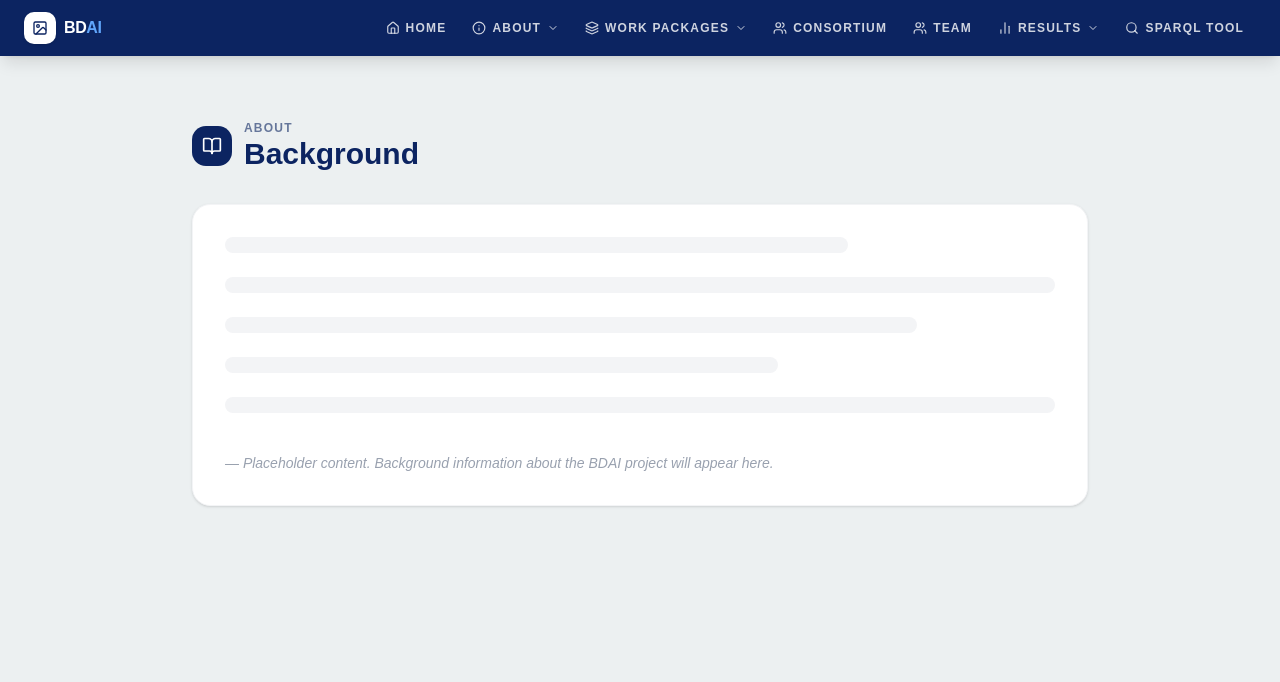
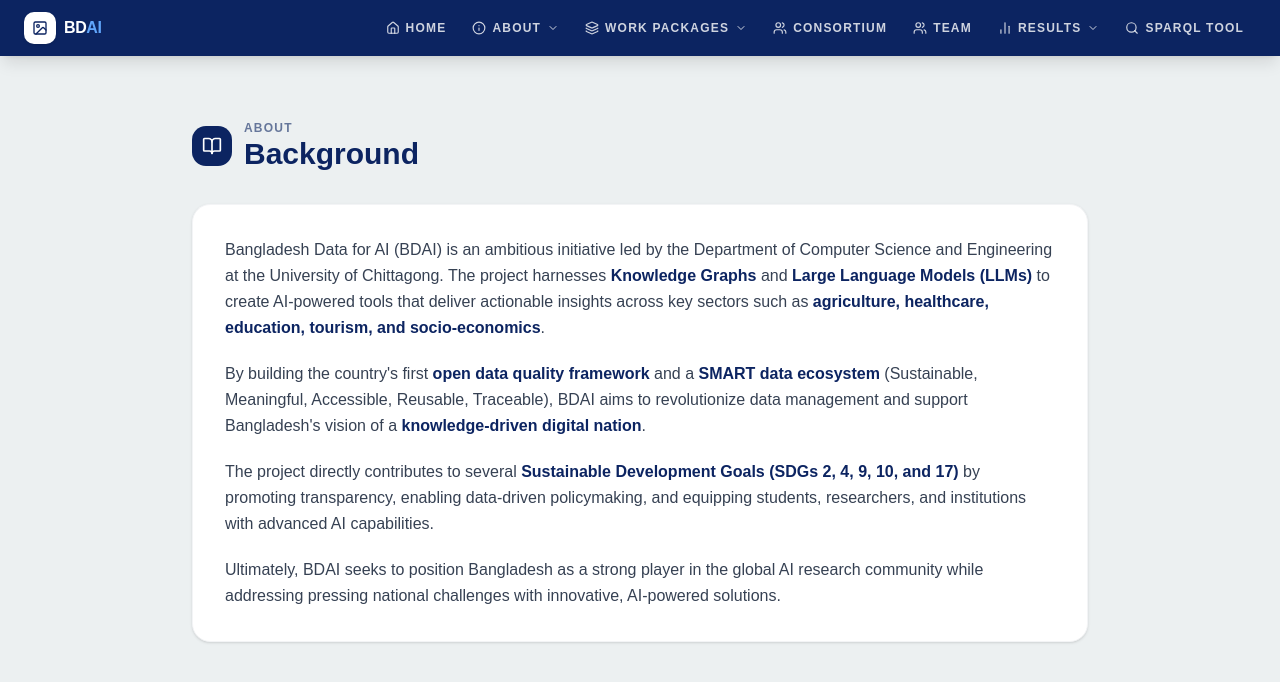
Before and after one commit to miskatul-anwar/bdai-web, a Next.js app: page /about/background in a window 1280 px wide. Shown: the top 682 px of the page. Built offline with nearby package versions, Linux system fonts and the light colour scheme; a web font is replaced by a local one.

Commit message:
Add background content to Background page
Agent-Logs-Url: https://github.com/miskatul-anwar/bdai-web/sessions/a412686d-7ec7-4342-b941-74f02d1e8ca7

Co-authored-by: miskatul-anwar <154541347+miskatul-anwar@users.noreply.github.com>

```diff
--- a/src/views/about/Background.tsx
+++ b/src/views/about/Background.tsx
@@ -15,14 +15,34 @@ export default function Background() {
           </div>
         </div>
 
-        <div className="bg-white rounded-2xl p-8 shadow-sm border border-gray-100 space-y-6">
-          <div className="h-4 bg-gray-100 rounded-full w-3/4" />
-          <div className="h-4 bg-gray-100 rounded-full w-full" />
-          <div className="h-4 bg-gray-100 rounded-full w-5/6" />
-          <div className="h-4 bg-gray-100 rounded-full w-2/3" />
-          <div className="h-4 bg-gray-100 rounded-full w-full" />
-          <p className="text-gray-400 italic text-sm pt-4">
-            — Placeholder content. Background information about the BDAI project will appear here.
+        <div className="bg-white rounded-2xl p-8 shadow-sm border border-gray-100 space-y-5 text-gray-700 leading-relaxed">
+          <p>
+            Bangladesh Data for AI (BDAI) is an ambitious initiative led by the Department of Computer Science and
+            Engineering at the University of Chittagong. The project harnesses{' '}
+            <strong className="text-[#0c2461]">Knowledge Graphs</strong> and{' '}
+            <strong className="text-[#0c2461]">Large Language Models (LLMs)</strong> to create AI-powered tools that
+            deliver actionable insights across key sectors such as{' '}
+            <strong className="text-[#0c2461]">agriculture, healthcare, education, tourism, and socio-economics</strong>.
+          </p>
+
+          <p>
+            By building the country&apos;s first{' '}
+            <strong className="text-[#0c2461]">open data quality framework</strong> and a{' '}
+            <strong className="text-[#0c2461]">SMART data ecosystem</strong> (Sustainable, Meaningful, Accessible,
+            Reusable, Traceable), BDAI aims to revolutionize data management and support Bangladesh&apos;s vision of a{' '}
+            <strong className="text-[#0c2461]">knowledge-driven digital nation</strong>.
+          </p>
+
+          <p>
+            The project directly contributes to several{' '}
+            <strong className="text-[#0c2461]">Sustainable Development Goals (SDGs 2, 4, 9, 10, and 17)</strong> by
+            promoting transparency, enabling data-driven policymaking, and equipping students, researchers, and
+            institutions with advanced AI capabilities.
+          </p>
+
+          <p>
+            Ultimately, BDAI seeks to position Bangladesh as a strong player in the global AI research community while
+            addressing pressing national challenges with innovative, AI-powered solutions.
           </p>
         </div>
       </div>
```
